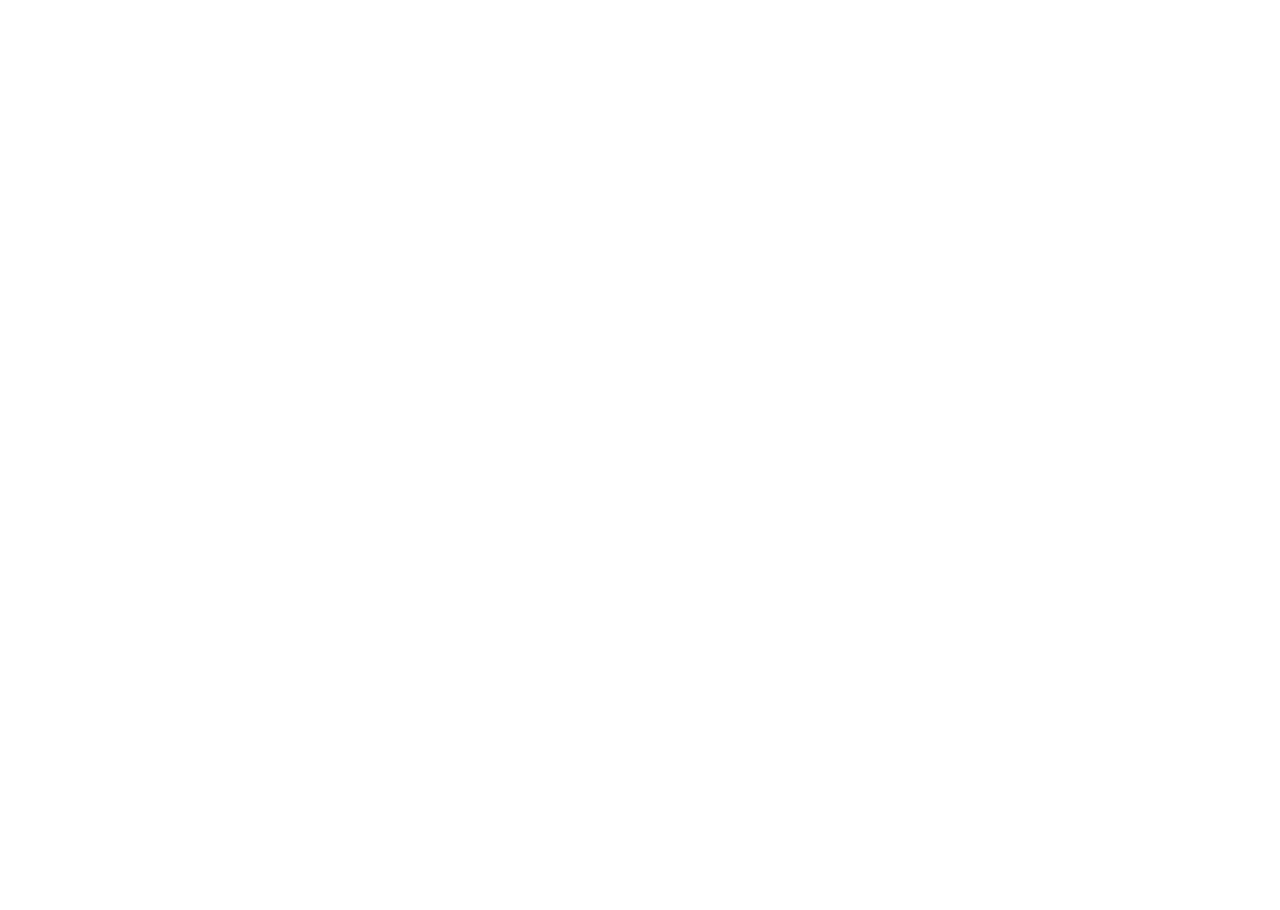
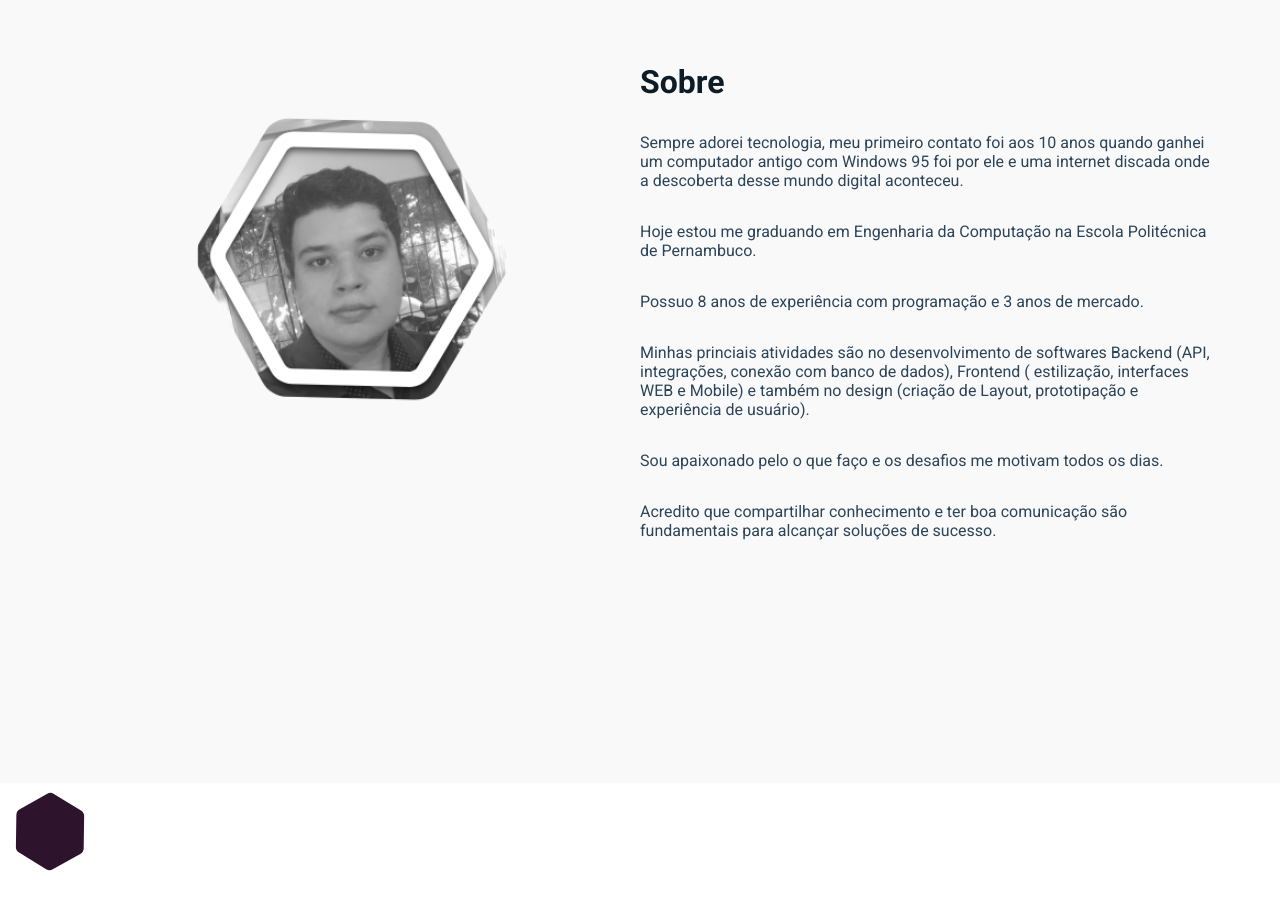
Before and after one commit to alefecrz/port, a React (Create React App) app: page / in a window 1280 px wide. Shown: the part 680-1590 px from the top of the page. Before the commit the page ends 800 px from the top, so only its background shows below. Built offline with nearby package versions, Linux system fonts and the light colour scheme.

Commit message:
Add route skill

```diff
--- a/src/pages/index.js
+++ b/src/pages/index.js
@@ -1,19 +1,21 @@
 import React from 'react';
 
 import Home from './Home';
-// import Aboutme from '../../components/Aboutme';
+import Aboutme from './Aboutme';
+import Skill from './Skill';
+// import Contact from './Contact';
 // import Navbar from '../../components/Navbar';
 // import Project from '../../components/Project';
-// import Contact from '../../components/Contact';
 
 export default function Site () {
     return (
         <>
             {/* <Navbar /> */}
             <Home />
-            {/* <Aboutme /> */}
-            {/* <Project />
-            <Contact /> */}
+            <Aboutme />
+            <Skill />
+            {/* <Project />*/}
+            {/* <Contact /> */}
         </>
     );
 }
```
